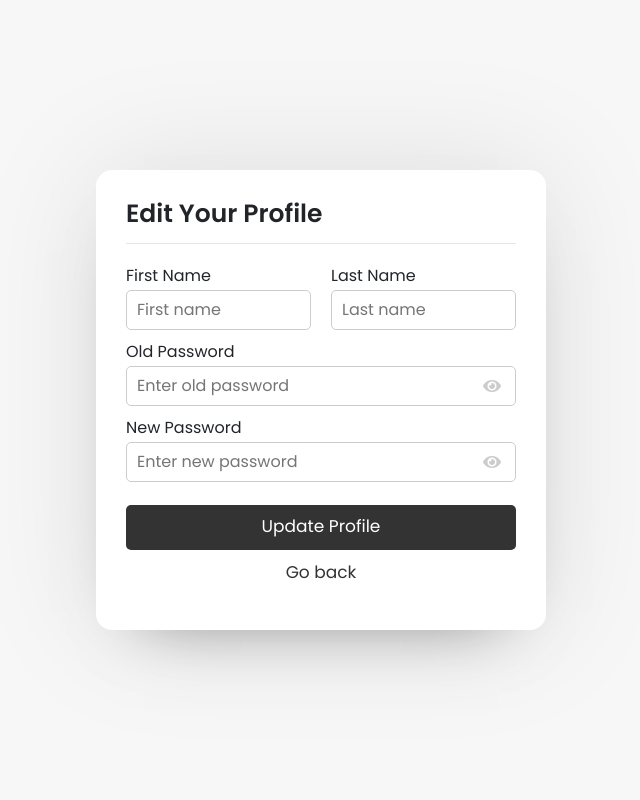
After one commit to Manvendra2509/PHP-Chat-Application, a PHP site: page /profile.php in a window 1280 px wide. The commit adds this page. Shown: the whole page, without its empty margins (319-959 px from the left). Run offline with PHP 8.4, Linux system fonts and the light colour scheme; the visitor is signed in with stand-in values (Sample User, id 1).

Commit message:
Added the profile page

```diff
--- /dev/null
+++ b/javascript/profile.js
@@ -0,0 +1,27 @@
+const form = document.querySelector(".signup form"),
+continueBtn = form.querySelector(".button input"),
+errorText = form.querySelector(".error-text");
+
+form.onsubmit = (e)=>{
+    e.preventDefault();
+}
+
+continueBtn.onclick = ()=>{
+    let xhr = new XMLHttpRequest();
+    xhr.open("POST", "php/update-profile.php", true);
+    xhr.onload = ()=>{
+      if(xhr.readyState === XMLHttpRequest.DONE){
+          if(xhr.status === 200){
+              let data = xhr.response;
+              if(data === "success"){
+                location.href="users.php";
+              }else{
+                errorText.style.display = "block";
+                errorText.textContent = data;
+              }
+          }
+      }
+    }
+    let formData = new FormData(form);
+    xhr.send(formData);
+}
--- a/php/get-chat.php
+++ b/php/get-chat.php
@@ -15,7 +15,7 @@
                     $output .= '<div class="chat outgoing">
                                 <div class="details">
                                     <p>'. $row['msg'] .'</p>
-                                    <div class="timestamp">' . $row['timestamp']. '</div>
+                                    <div class="timestamp">' . date("M d, h:i A", strtotime($row['timestamp'])). '</div>
                                 </div>
 
                                 </div>';
@@ -24,7 +24,7 @@
                                 <img src="php/images/'.$row['img'].'" alt="">
                                 <div class="details">
                                     <p>'. $row['msg'] .'</p>
-                                    <div class="timestamp">' . $row['timestamp']. '</div>
+                                    <div class="timestamp">' . date("M d, h:i A", strtotime($row['timestamp'])). '</div>
                                 </div>
 
                                 </div>';
--- a/php/login.php
+++ b/php/login.php
@@ -12,6 +12,7 @@ if (!empty($password)) {
         if ($sql2) {
             $_SESSION['unique_id'] = $row['unique_id'];
             $_SESSION['role'] = $row['Role'];
+            $_SESSION['pass'] = $row['password'];
             echo "success";
         } else {
             echo "Something went wrong. Please try again!";
--- /dev/null
+++ b/profile.php
@@ -0,0 +1,49 @@
+<?php
+session_start();
+if (!isset($_SESSION['unique_id'])) {
+  header("location: index.php");
+}
+?>
+
+<?php include_once "header.php"; ?>
+
+<body>
+  <div class="wrapper">
+    <section class="form signup">
+      <header>Edit Your Profile</header>
+      <form action="#" method="POST" enctype="multipart/form-data" autocomplete="off">
+        <div class="error-text"></div>
+        <div class="name-details">
+          <div class="field input">
+            <label>First Name</label>
+            <input type="text" name="fname" placeholder="First name">
+          </div>
+          <div class="field input">
+            <label>Last Name</label>
+            <input type="text" name="lname" placeholder="Last name">
+          </div>
+        </div>
+        <div class="field input">
+          <label>Old Password</label>
+          <input type="password" name="oldpassword" placeholder="Enter old password">
+          <i class="fas fa-eye"></i>
+        </div>
+        <div class="field input">
+          <label>New Password</label>
+          <input type="password" name="password" placeholder="Enter new password">
+          <i class="fas fa-eye"></i>
+        </div>
+        <div class="field button">
+          <input type="submit" name="submit" value="Update Profile">
+        </div>
+        <div class="link"><a href="users.php">Go back</a></div>
+      </form>
+    </section>
+  </div>
+
+  <script src="javascript/pass-show-hide.js"></script>
+  <script src="javascript/profile.js"></script>
+
+</body>
+
+</html>
--- a/users.php
+++ b/users.php
@@ -37,7 +37,7 @@ if (!isset($_SESSION['unique_id'])) {
           </button>
           <ul class="dropdown-menu">
             <li><a class="dropdown-item" href="#">Settings</a></li>
-            <li><a class="dropdown-item" href="#">My Profile</a></li>
+            <li><a class="dropdown-item" href="profile.php">My Profile</a></li>
             <?php if($_SESSION['role'] == "Admin") { ?>
             <li><a class="dropdown-item" href="#">User Log</a></li>
             <li><a class="dropdown-item" href="register.php">Add Users</a></li>
```
Also changed, not shown: php/update-profile.php (added, +27 -0 lines), php/images/1687105980Howl.png (added).
